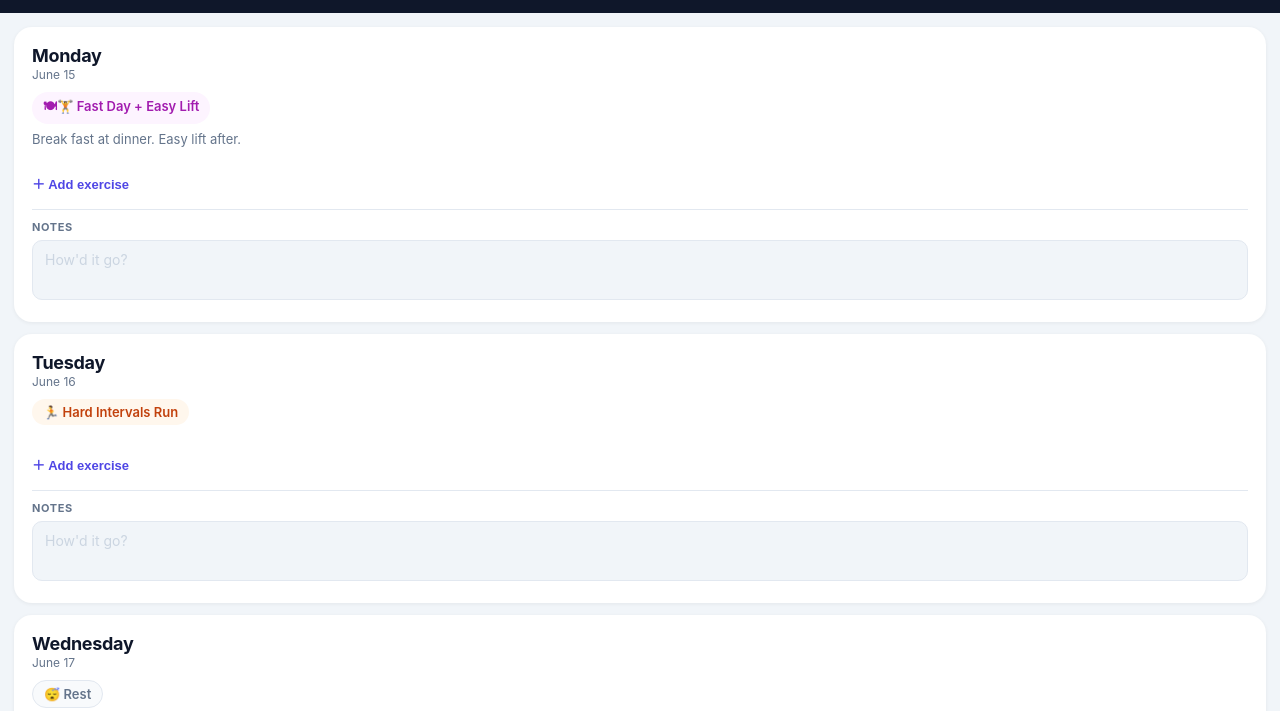
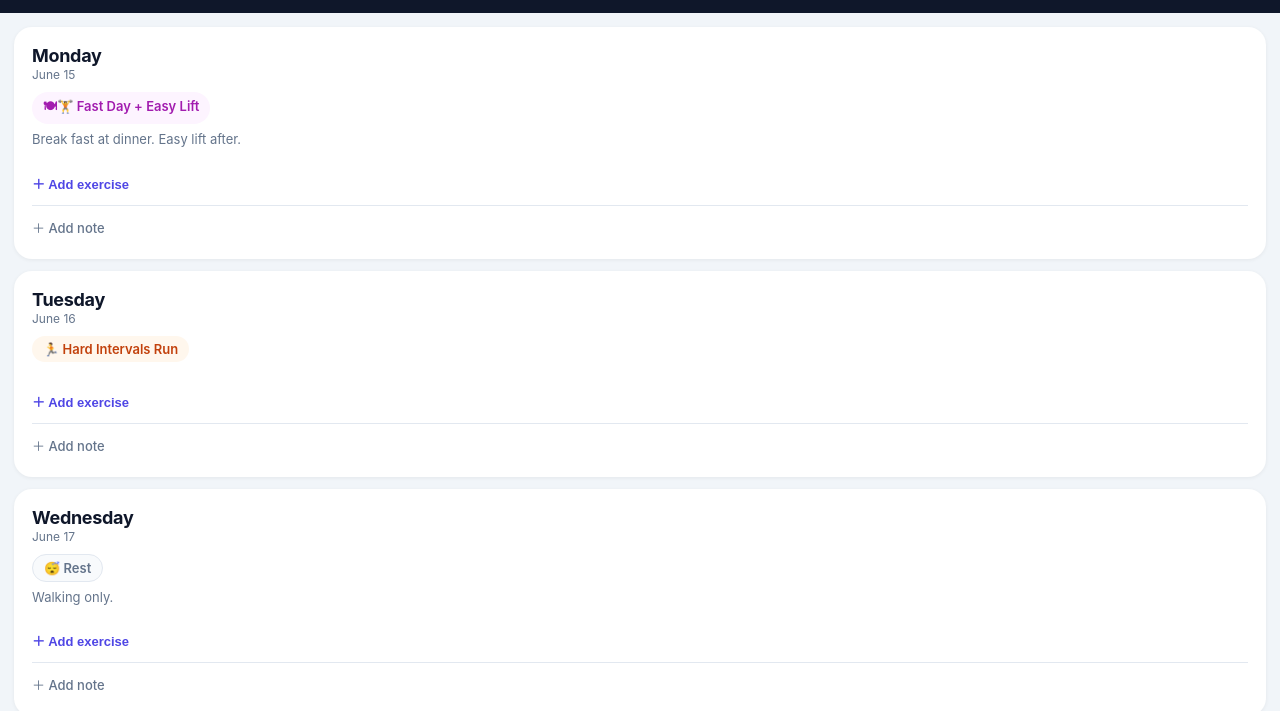
Before and after one commit to annakshaw-creator/workout-schedule, a plain HTML site: page index.html in a window 1280 px wide. Shown: the part 63-774 px from the top of the page. Drawn offline with Linux system fonts and the light colour scheme.

Commit message:
Collapse notes section — tap to expand

```diff
--- a/index.html
+++ b/index.html
@@ -226,19 +226,31 @@
     .add-submit:active { opacity: 0.8; }
 
     .notes-section {
-      margin-top: 12px;
+      margin-top: 8px;
       border-top: 1px solid var(--border);
-      padding-top: 10px;
+      padding-top: 4px;
     }
 
-    .notes-label {
-      font-size: 11px;
-      font-weight: 700;
-      letter-spacing: 0.6px;
-      text-transform: uppercase;
+    .notes-trigger {
+      display: inline-flex;
+      align-items: center;
+      gap: 4px;
       color: var(--muted);
-      margin-bottom: 6px;
+      font-size: 13px;
+      font-weight: 500;
+      background: none;
+      border: none;
+      cursor: pointer;
+      padding: 8px 0 4px;
+      font-family: inherit;
     }
+    .notes-trigger.has-note { color: var(--text); font-weight: 500; }
+
+    .notes-body {
+      display: none;
+      margin-top: 6px;
+    }
+    .notes-body.open { display: block; }
 
     .notes-input {
       width: 100%;
@@ -343,17 +355,21 @@
         <button class="add-submit" onclick="submitAdd('${day.key}')">Add</button>
       </div>
       <div class="notes-section">
-        <div class="notes-label">Notes</div>
-        <textarea class="notes-input" id="notes-${day.key}" placeholder="How'd it go?">${store[day.key].notes}</textarea>
+        <button class="notes-trigger" id="notes-trigger-${day.key}" onclick="toggleNotes('${day.key}')">＋ Add note</button>
+        <div class="notes-body" id="notes-body-${day.key}">
+          <textarea class="notes-input" id="notes-${day.key}" placeholder="How'd it go?">${store[day.key].notes}</textarea>
+        </div>
       </div>
     `;
 
     document.getElementById('days-container').appendChild(card);
     renderList(day.key);
+    updateNotesTrigger(day.key);
 
     document.getElementById('notes-' + day.key).addEventListener('input', e => {
       store[day.key].notes = e.target.value;
       save(store);
+      updateNotesTrigger(day.key);
     });
   });
 
@@ -421,6 +437,33 @@
   function escHtml(s) {
     return s.replace(/&/g,'&amp;').replace(/</g,'&lt;').replace(/>/g,'&gt;').replace(/"/g,'&quot;');
   }
+
+  function toggleNotes(key) {
+    const body = document.getElementById('notes-body-' + key);
+    const opening = !body.classList.contains('open');
+    body.classList.toggle('open');
+    if (opening) document.getElementById('notes-' + key).focus();
+    updateNotesTrigger(key);
+  }
+
+  function updateNotesTrigger(key) {
+    const trigger = document.getElementById('notes-trigger-' + key);
+    const body = document.getElementById('notes-body-' + key);
+    if (!trigger) return;
+    const isOpen = body.classList.contains('open');
+    const notes = store[key].notes.trim();
+    if (isOpen) {
+      trigger.textContent = '▲ Done';
+      trigger.className = 'notes-trigger has-note';
+    } else if (notes) {
+      const preview = notes.length > 38 ? notes.slice(0, 38) + '…' : notes;
+      trigger.textContent = '📝 ' + preview;
+      trigger.className = 'notes-trigger has-note';
+    } else {
+      trigger.textContent = '＋ Add note';
+      trigger.className = 'notes-trigger';
+    }
+  }
 </script>
 
 </body>
```
